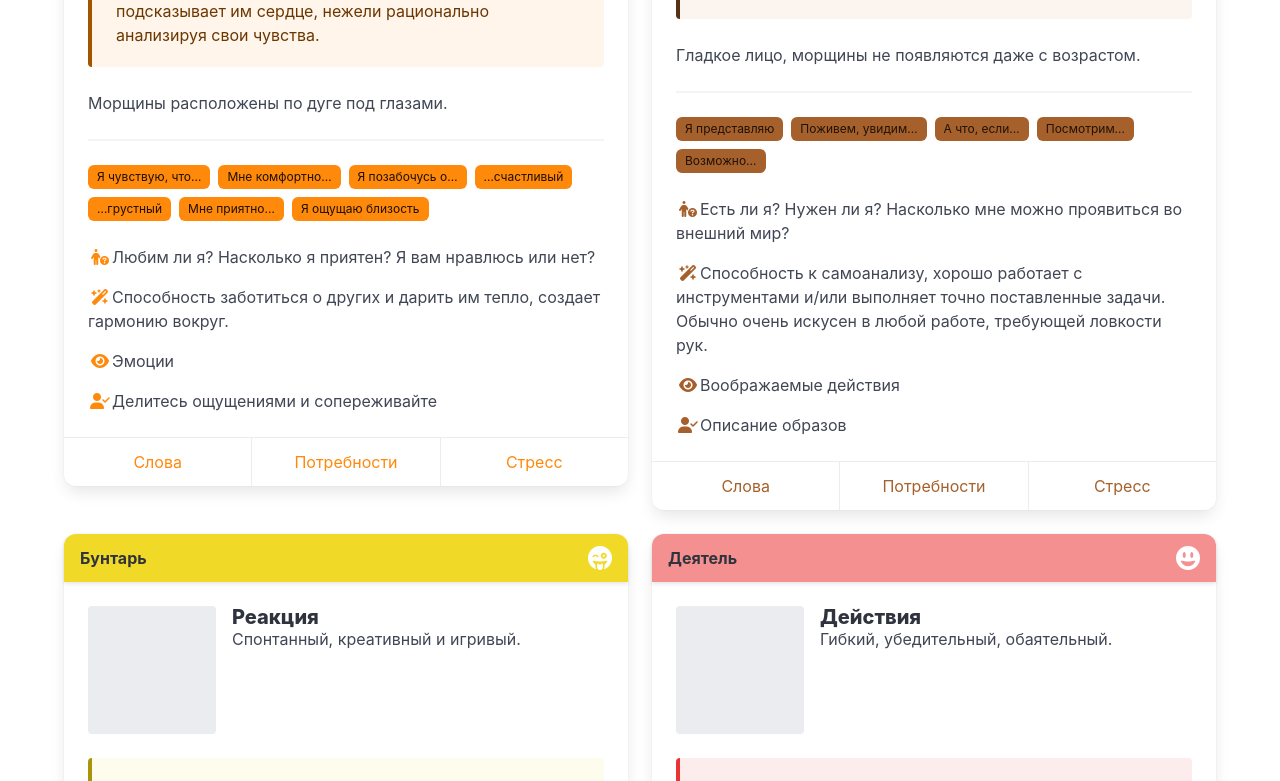
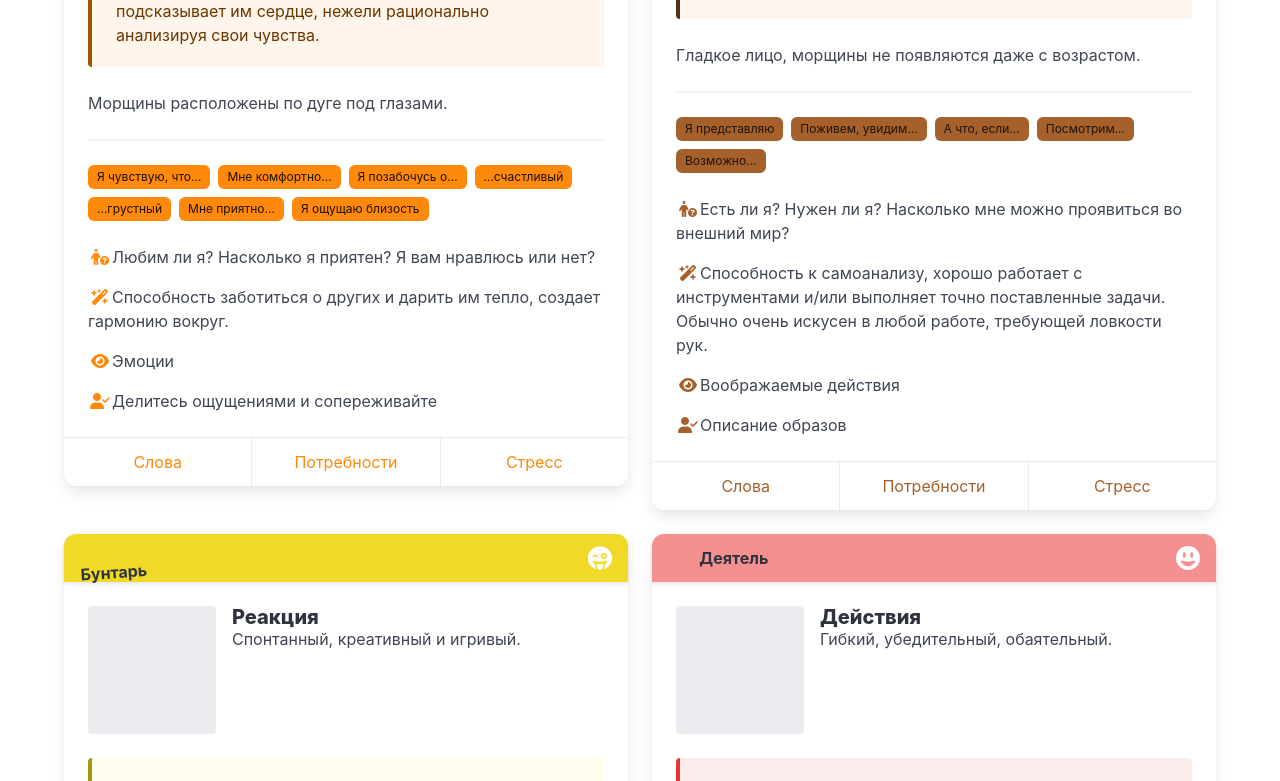
Before and after one commit to fedornabilkin/pcm-helper, a Vue app in the folder app/: page / in a window 1280 px wide. Shown: the part 1228-2009 px from the top of the page. Built offline with nearby package versions, Linux system fonts and the light colour scheme.

Commit message:
Анимация бунтарь, деятель, мечтатель

```diff
--- a/app/src/pcm/components/FilterCard.vue
+++ b/app/src/pcm/components/FilterCard.vue
@@ -36,7 +36,7 @@ const openModal = (item, type) => {
 </script>
 
 <template lang="pug">
-  .card
+  .card(:class="item.name")
     header.card-header(:class="bgCard(item)")
       p.card-header-title {{ item.personalityType }}
       .card-header-icon
@@ -85,5 +85,50 @@ const openModal = (item, type) => {
 </template>
 
 <style scoped>
+/* ----------------------------------------------
+  URL: https://xsgames.co/animatiss
+---------------------------------------------- */
 
+.card.dreamer .card-header-title {
+  animation: blur-out-contract 12s linear both;
+  animation-iteration-count: infinite;
+}
+
+@keyframes blur-out-contract {
+  0% {transform: scale(1); filter: blur(.01px);}
+  20% {transform: scale(0); filter: blur(12px); opacity: 0}
+  25% {transform: scale(1); filter: blur(.01px); opacity: 1}
+}
+
+.card.rebel .card-header-title{
+  transform: rotate(-4deg);
+}
+
+.card.rebel .card-header-icon span.icon{
+  animation:jello-horizontal 7s linear both;
+  animation-iteration-count: infinite;
+  animation-delay: .3s;
+}
+
+@keyframes jello-horizontal {
+  0% {transform: scaleZ(1);}
+  3% {transform: scale3d(1.25, .75, 1);}
+  4% {transform: scale3d(.75, 1.25, 1);}
+  5% {transform: scale3d(1.15, .85, 1);}
+  6% {transform: scale3d(.95, 1.05, 1);}
+  7% {transform: scale3d(1.05, .95, 1);}
+  100% {transform: scaleZ(1);}
+}
+
+.card.activist .card-header-title {
+  animation: move-right-left 15s linear both;
+  animation-iteration-count: infinite;
+  animation-delay: .3s;
+}
+
+@keyframes move-right-left {
+  0% {transform: translateX(0)}
+  50% {transform: translateX(50px)}
+  100% {transform: translateX(0)}
+}
 </style>
```
